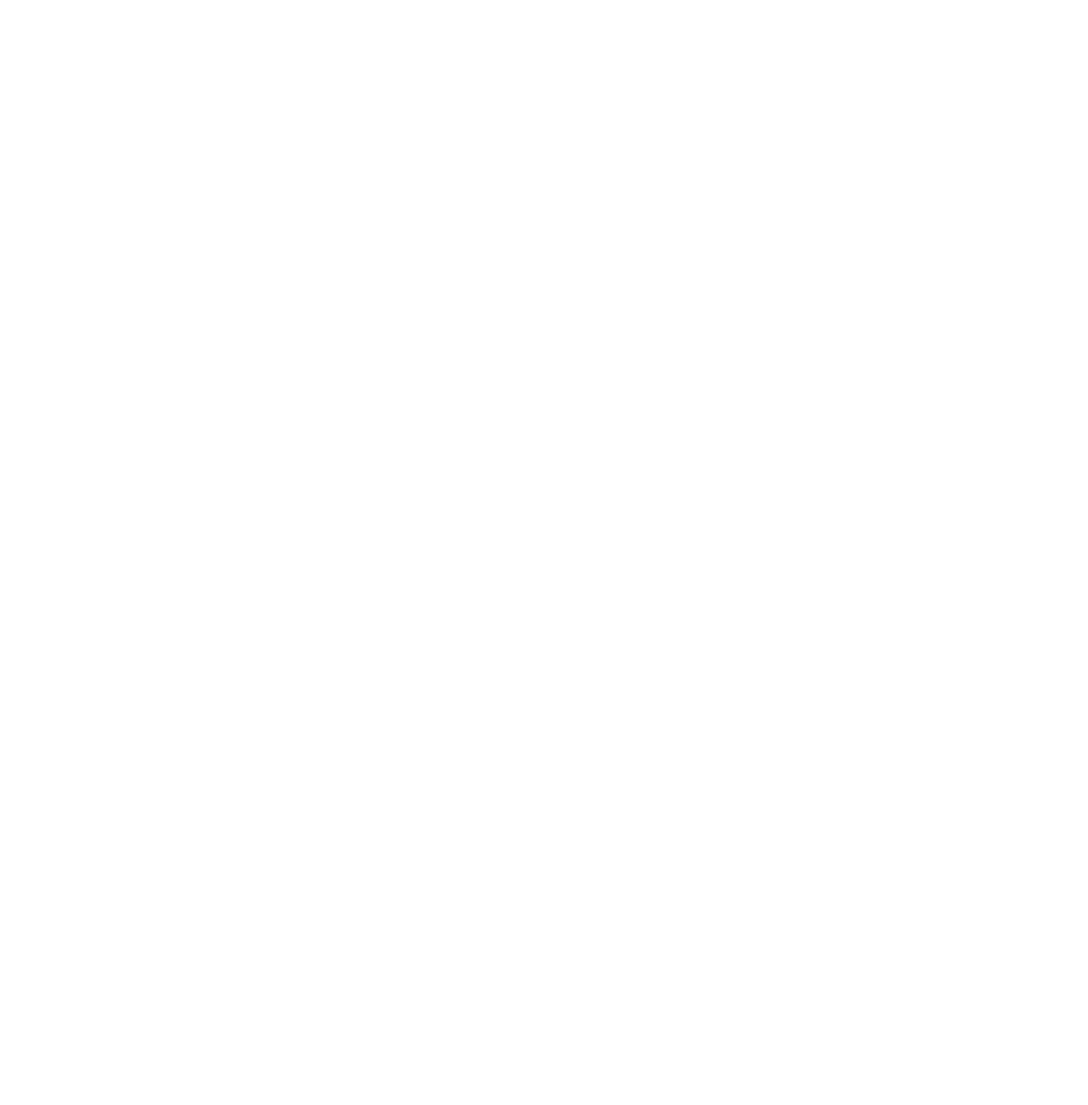
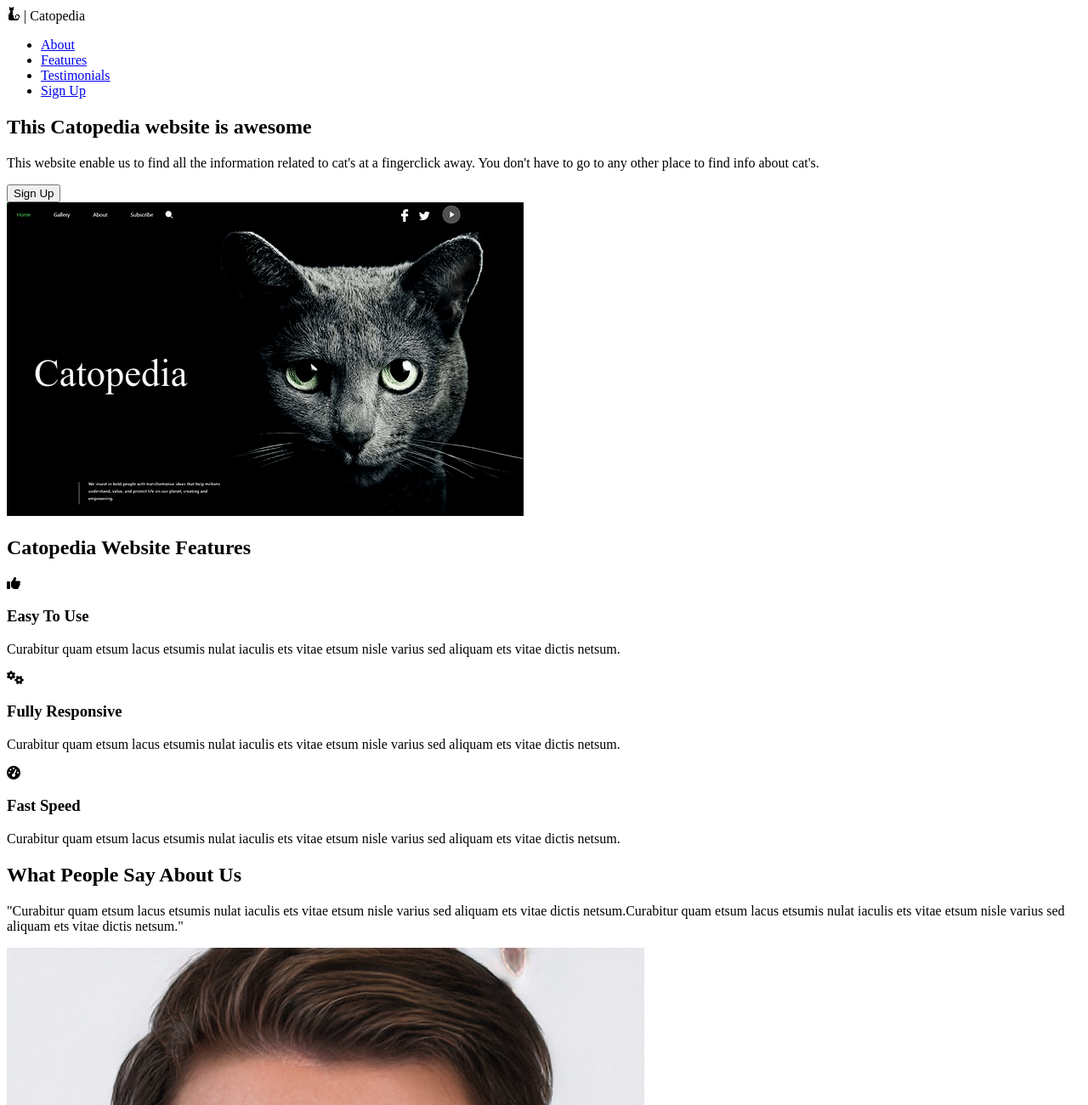
Before and after one commit to snc622/landing-page, a plain HTML site: page index.html in a window 1280 px wide. Shown: the top 1300 px of the page at 85% size. Before the commit the page ends 800 px from the top, so only its background shows below. Drawn offline with Linux system fonts and the light colour scheme.

Commit message:
Put index.html body content

```diff
--- a/index.html
+++ b/index.html
@@ -11,5 +11,163 @@
     ></script>
     <title>Catopedia</title>
   </head>
-  <body></body>
+  <body>
+    <!-------------------------------------------------------------------------------
+Header Section
+-------------------------------------------------------------------------------->
+    <header>
+      <nav>
+        <div id="logo">
+          <img src="images/catopedia_logo.png" alt="Catopedia-website-logo" /> |
+          Catopedia
+        </div>
+        <ul>
+          <li><a href="#about">About</a></li>
+          <li><a href="#features">Features</a></li>
+          <li><a href="#testimonials">Testimonials</a></li>
+          <li><a href="#signup">Sign Up</a></li>
+        </ul>
+      </nav>
+    </header>
+
+    <!-------------------------------------------------------------------------------
+      Main Section
+    -------------------------------------------------------------------------------->
+    <main>
+      <!-------------------------- About ------------------------------------------->
+      <section id="about">
+        <div id="about-text">
+          <h1>This Catopedia website is awesome</h1>
+          <p>
+            This website enable us to find all the information related to cat's
+            at a fingerclick away. You don't have to go to any other place to
+            find info about cat's.
+          </p>
+          <button>Sign Up</button>
+        </div>
+        <div id="about-image">
+          <img
+            src="images/catopedia_website.png"
+            alt="catopedia-website-image"
+          />
+        </div>
+      </section>
+
+      <!-------------------------- Features  --------------------------------------->
+      <section id="features">
+        <h2>Catopedia Website Features</h2>
+        <div id="features-container">
+          <div class="feature">
+            <i class="fas fa-thumbs-up"></i>
+            <div class="feature-text">
+              <h3>Easy To Use</h3>
+              <p>
+                Curabitur quam etsum lacus etsumis nulat iaculis ets vitae etsum
+                nisle varius sed aliquam ets vitae dictis netsum.
+              </p>
+            </div>
+          </div>
+
+          <div class="feature">
+            <i class="fas fa-cogs"></i>
+            <div class="feature-text">
+              <h3>Fully Responsive</h3>
+              <p>
+                Curabitur quam etsum lacus etsumis nulat iaculis ets vitae etsum
+                nisle varius sed aliquam ets vitae dictis netsum.
+              </p>
+            </div>
+          </div>
+
+          <div class="feature">
+            <i class="fas fa-tachometer-alt"></i>
+            <div class="feature-text">
+              <h3>Fast Speed</h3>
+              <p>
+                Curabitur quam etsum lacus etsumis nulat iaculis ets vitae etsum
+                nisle varius sed aliquam ets vitae dictis netsum.
+              </p>
+            </div>
+          </div>
+        </div>
+      </section>
+
+      <!-------------------------- Testimonials  ------------------------------------>
+      <section id="testimonials">
+        <h2>What People Say About Us</h2>
+        <div id="testimonials-container">
+          <div class="testimonial">
+            <p class="testimonial-text">
+              "Curabitur quam etsum lacus etsumis nulat iaculis ets vitae etsum
+              nisle varius sed aliquam ets vitae dictis netsum.Curabitur quam
+              etsum lacus etsumis nulat iaculis ets vitae etsum nisle varius sed
+              aliquam ets vitae dictis netsum."
+            </p>
+            <div class="person">
+              <img src="images/user1.jpg" alt="david-shrek-profile-pic" />
+              <div class="person-text">
+                <h3 class="name">David Shrek</h3>
+                <p class="title">Software Developer at Microsoft</p>
+              </div>
+            </div>
+          </div>
+
+          <div class="testimonial">
+            <p class="testimonial-text">
+              "Curabitur quam etsum lacus etsumis nulat iaculis ets vitae etsum
+              nisle varius sed aliquam ets vitae dictis netsum.Curabitur quam
+              etsum lacus etsumis nulat iaculis ets vitae etsum nisle varius sed
+              aliquam ets vitae dictis netsum."
+            </p>
+            <div class="person">
+              <img src="images/user2.jpg" alt="Lynda-Fuge-profile-pic" />
+              <div class="person-text">
+                <h3 class="name">Lynda Fuge</h3>
+                <p class="title">Owner at Lynda Pet Store</p>
+              </div>
+            </div>
+          </div>
+
+          <div class="testimonial">
+            <p class="testimonial-text">
+              "Curabitur quam etsum lacus etsumis nulat iaculis ets vitae etsum
+              nisle varius sed aliquam ets vitae dictis netsum.Curabitur quam
+              etsum lacus etsumis nulat iaculis ets vitae etsum nisle varius sed
+              aliquam ets vitae dictis netsum."
+            </p>
+            <div class="person">
+              <img src="images/user3.jpg" alt="Jim-Costa-profile-pic" />
+              <div class="person-text">
+                <h3 class="name">Jim Costa</h3>
+                <p class="title">Chef at Hotel Mojo</p>
+              </div>
+            </div>
+          </div>
+        </div>
+      </section>
+
+      <!-------------------------- Sign Up  -------------------------------------->
+      <section id="signup">
+        <div class="signup-text">
+          <h2>Visit our website!</h2>
+          <p>
+            Sign up for our Catopedia website and experience the best of the
+            best!
+          </p>
+        </div>
+        <input type="button" value="Sign Up" />
+      </section>
+    </main>
+
+    <!-------------------------------------------------------------------------------
+      Footer Section
+    -------------------------------------------------------------------------------->
+    <footer>
+      <p>
+        Copyright &copy;
+        <img src="images/catopedia_logo.png" alt="Catopedia-website-logo" />
+        Catopedia 2022
+      </p>
+    </footer>
+  </body>
 </html>
```
